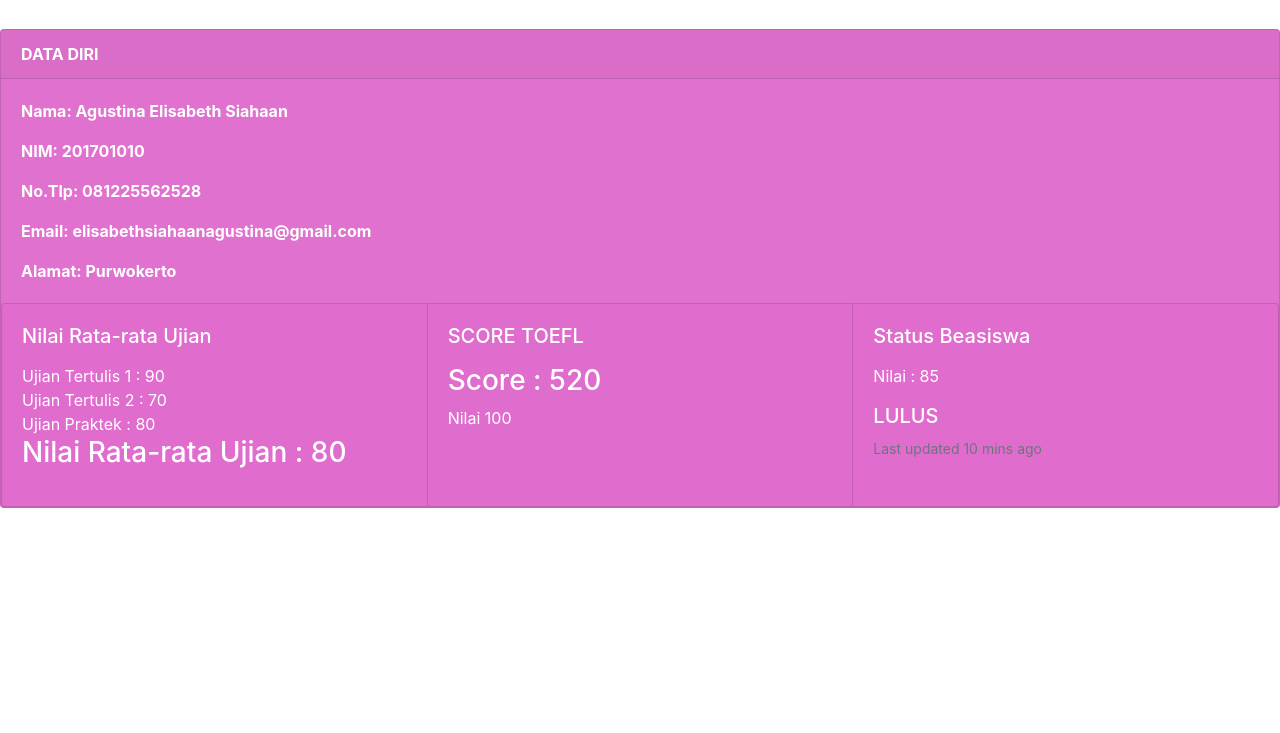
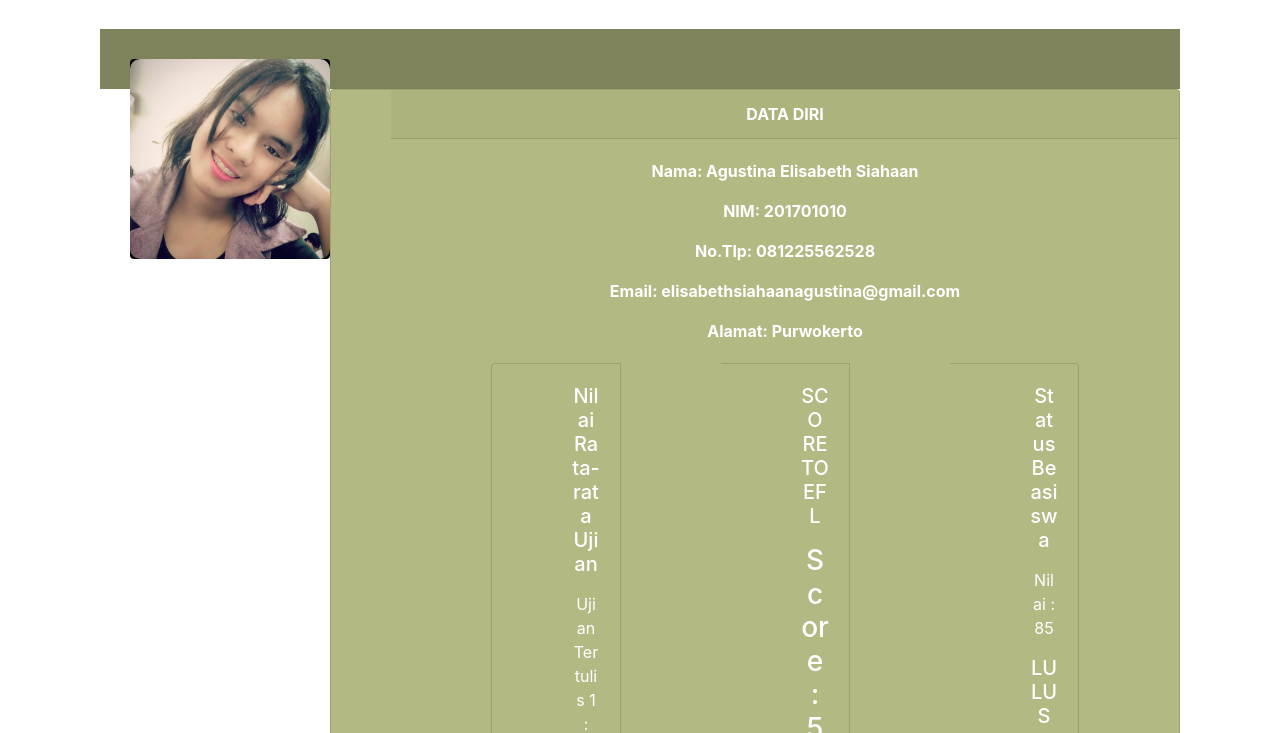
Before and after one commit to elis170899/Aplikasi-Pertama, a plain HTML site: page index.html in a window 1280 px wide. Shown: the part 51-784 px from the top of the page. Drawn offline with nearby package versions, Linux system fonts and the light colour scheme.

Commit message:
aku tambahkan code baru ya gaes, senangnyaa

```diff
--- a/index.html
+++ b/index.html
@@ -14,9 +14,14 @@
 <h1 span class="judul">HASIL BEASISWA</h1>
 </center><br>
 
-<div class="card" style="max-width: 120rem;">
+<div class="bio">
+        <img src="img/elisa.png" class="rounded float-left" alt="...">
+    </div>
 
+<div class="card" style="max-width: 90rem;">
+<center>
  <div class="card-header"><b>DATA DIRI</b></div></center>
+<center>
     <div class="card-body">
 
       <p class="card-text"><b>Nama: Agustina Elisabeth Siahaan</b></p>
@@ -58,6 +63,7 @@
     </div>
   </div>
 </div>
+</center>
 
 <script>
 
@@ -115,10 +121,27 @@ statusbeasiswa.innerHTML = "Nilai : " + beasiswa;
 
 <style>
 .card{
-        background-color:rgba(224, 109, 205, 0.973);
+        background-color:rgb(180, 185, 131);
         color:white;
+        padding-left: 60px;
+        margin-left: 100px;
+        margin-right: 100px;
     }
 
 </style>
+
+<style>
+    .bio{
+        background-color:rgb(127, 131, 92);
+        color:black;
+        font-size: 24pt;
+        font-family:Verdana, Geneva, Tahoma, sans-serif;
+        padding:30px ;
+        margin:0 px auto;
+        margin-left: 100px;
+        margin-right:100px;
+        font-weight: normal;
+</style>
+
 </body>
 </html>
```
Also changed, not shown: img/elisa.png (added).
